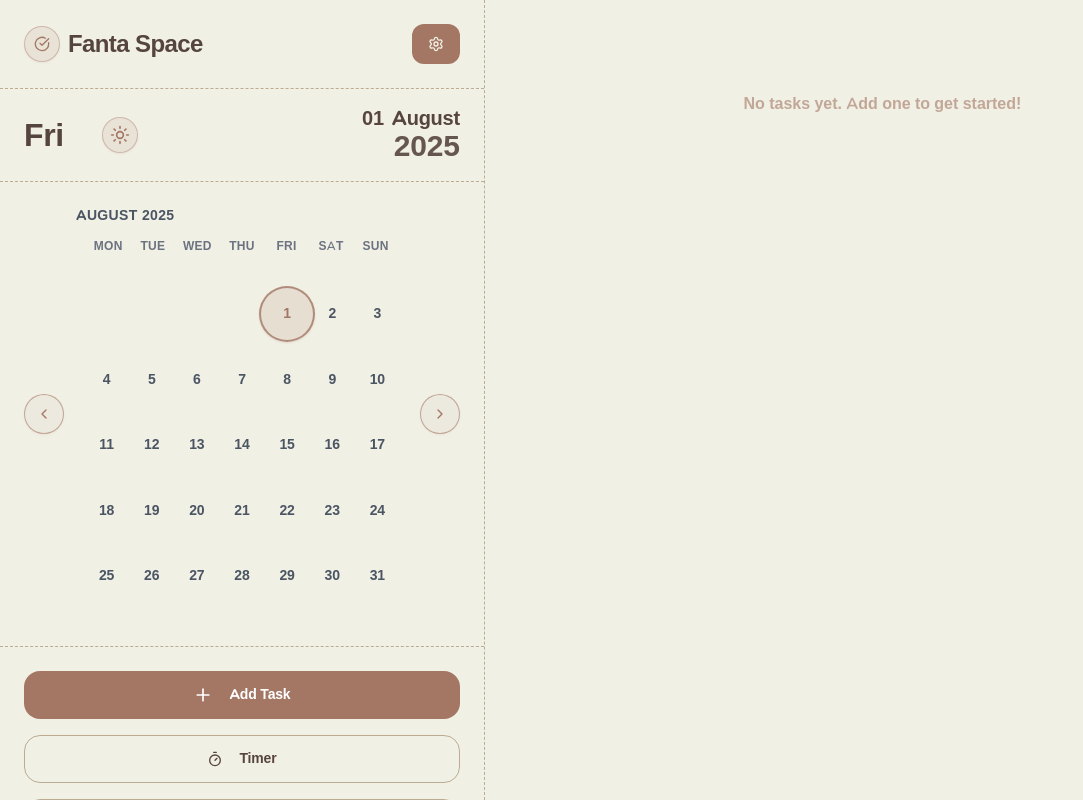
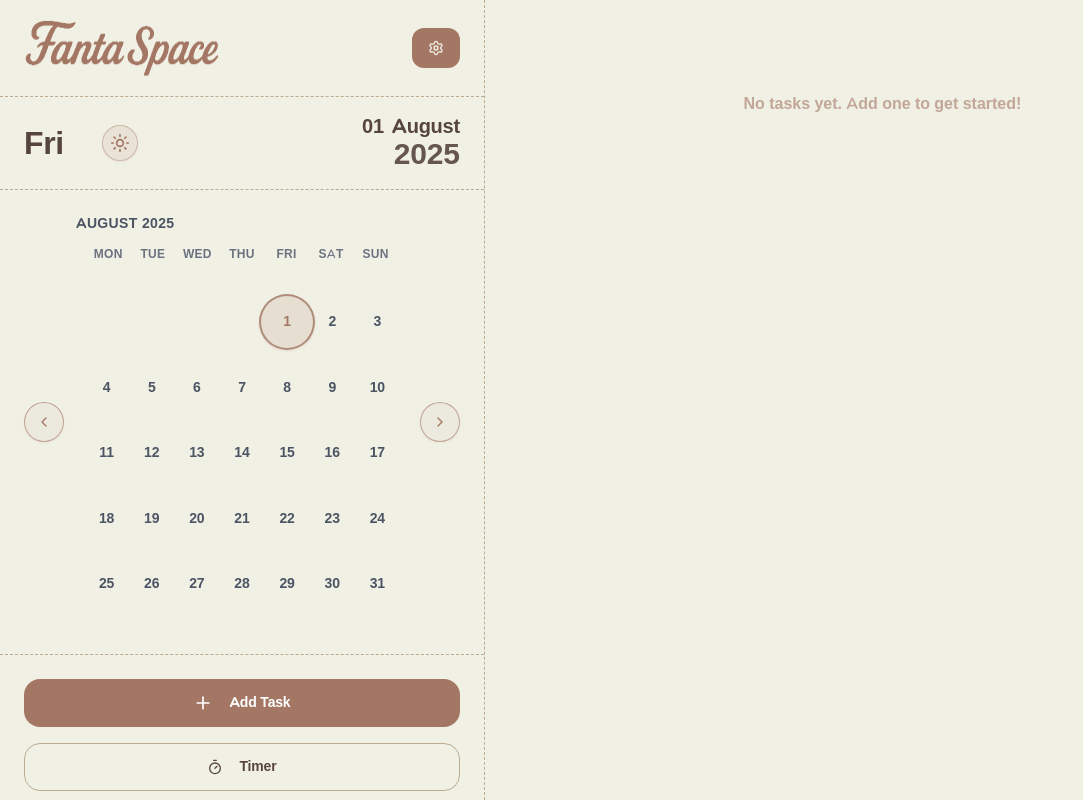
Before and after one commit to worldlyfantasy/priospace, a Next.js app: page / in a window 1280 px wide. Shown: the whole page, without its empty margins (0-1083 px from the left). Built offline with nearby package versions, Linux system fonts and the light colour scheme.

Commit message:
amend:update logo components and assets

```diff
--- a/app/home/page.js
+++ b/app/home/page.js
@@ -2,7 +2,6 @@
 
 import { motion } from "framer-motion";
 import {
-  CheckCircle,
   Timer,
   RotateCcw,
   Download,
@@ -17,6 +16,7 @@ import {
 } from "lucide-react";
 import { Button } from "@/components/ui/button";
 import { Card, CardContent } from "@/components/ui/card";
+import { FantaSpaceLogo } from "@/components/fanta-space-logo";
 
 const containerVariants = {
   hidden: { opacity: 0 },
@@ -89,11 +89,8 @@ export default function LandingPage() {
         transition={{ duration: 0.6 }}
       >
         <div className="container flex h-14 items-center">
-          <div className="flex items-center gap-3">
-            <div className="flex h-8 w-8 items-center justify-center rounded-lg bg-primary/10">
-              <CheckCircle className="h-4 w-4 text-primary" />
-            </div>
-            <span className="text-lg font-extrabold">Prio Space</span>
+          <div className="flex h-16 items-center gap-3">
+            <FantaSpaceLogo className="flex-shrink-0" width={200} />
           </div>
 
           <div className="ml-auto">
--- a/app/layout.js
+++ b/app/layout.js
@@ -17,7 +17,7 @@ const nunito = localFont({
 });
 
 export const metadata = {
-  title: "PrioSpace",
+  title: "FantaSpace",
   description: "Focus on what matters.",
 };
 
--- a/app/page.js
+++ b/app/page.js
@@ -7,8 +7,9 @@ import { DayNightCycle, AnimatedNumber } from "@/components/day-night-cycle";
 import { AnimatedYear } from "@/components/animated-year";
 import { WeeklyCalendar } from "@/components/weekly-calender";
 import { TaskList } from "@/components/task-list";
-import { Timer, Plus, BarChart3, Settings, CheckCircle } from "lucide-react";
+import { Timer, Plus, BarChart3, Settings } from "lucide-react";
 import { Button } from "@/components/ui/button";
+import { FantaSpaceLogo } from "@/components/fanta-space-logo";
 const AddTaskModal = dynamic(
   () =>
     import("@/components/add-task-modal").then((mod) => mod.AddTaskModal),
@@ -1087,12 +1088,9 @@ export default function Home() {
                 className="flex flex-col h-full"
               >
                 {/* Settings Button */}
-                <div className="p-6 border-b border-dashed flex items-center justify-between">
-                  <div className="flex items-center gap-2 text-2xl font-extrabold tracking-tight">
-                    <div className="flex h-9 w-9 items-center justify-center rounded-full border border-primary/40 bg-primary/10 shadow-sm shadow-primary/10">
-                      <CheckCircle className="h-4 w-4 text-primary" />
-                    </div>
-                    Fanta Space
+                <div className="px-6 py-4 border-b border-dashed flex items-center justify-between">
+                  <div className="flex h-16 items-center">
+                    <FantaSpaceLogo className="flex-shrink-0" width={200} />
                   </div>
                   <button
                     onClick={() => setShowSettings(true)}
--- /dev/null
+++ b/components/fanta-space-logo.js
@@ -0,0 +1,173 @@
+"use client";
+
+import { useEffect, useMemo, useRef, useState } from "react";
+
+const DEFAULT_WIDTH = 300;
+const COLOR_THRESHOLD = 28;
+const FEATHER_RANGE = 32;
+const LOGO_WIDTH = 2356;
+const LOGO_HEIGHT = 762;
+
+function removeBackground(image, displayWidth, fillColor) {
+  const sourceWidth = image.naturalWidth || image.width;
+  const sourceHeight = image.naturalHeight || image.height;
+  if (!sourceWidth || !sourceHeight) {
+    return null;
+  }
+
+  const ratio = displayWidth / sourceWidth;
+  const scale = Math.min(4, (window.devicePixelRatio || 1) * 2);
+  const width = Math.max(1, Math.round(displayWidth * scale));
+  const height = Math.max(1, Math.round(sourceHeight * ratio * scale));
+
+  const canvas = document.createElement("canvas");
+  canvas.width = width;
+  canvas.height = height;
+  const context = canvas.getContext("2d");
+
+  context.imageSmoothingEnabled = true;
+  context.imageSmoothingQuality = "high";
+  context.drawImage(image, 0, 0, width, height);
+
+  const imageData = context.getImageData(0, 0, width, height);
+  const data = imageData.data;
+
+  const background = [data[0], data[1], data[2]];
+
+  for (let i = 0; i < data.length; i += 4) {
+    const r = data[i];
+    const g = data[i + 1];
+    const b = data[i + 2];
+
+    const diff = Math.max(
+      Math.abs(r - background[0]),
+      Math.abs(g - background[1]),
+      Math.abs(b - background[2])
+    );
+
+    if (diff <= COLOR_THRESHOLD) {
+      data[i + 3] = 0;
+    } else if (diff <= COLOR_THRESHOLD + FEATHER_RANGE) {
+      const ratio = (diff - COLOR_THRESHOLD) / FEATHER_RANGE;
+      data[i + 3] = Math.round(data[i + 3] * ratio);
+    }
+  }
+
+  context.putImageData(imageData, 0, 0);
+
+  if (fillColor) {
+    context.globalCompositeOperation = "source-in";
+    context.fillStyle = fillColor;
+    context.fillRect(0, 0, width, height);
+    context.globalCompositeOperation = "source-over";
+  }
+
+  return { dataUrl: canvas.toDataURL("image/png"), intrinsicWidth: width, intrinsicHeight: height };
+}
+
+function getPrimaryColor() {
+  const styles = getComputedStyle(document.documentElement);
+  const value = styles.getPropertyValue("--primary").trim();
+  if (!value) {
+    return "currentColor";
+  }
+
+  if (value.startsWith("hsl")) {
+    return value;
+  }
+
+  if (/#|rgb|hsl/.test(value)) {
+    return value;
+  }
+
+  return `hsl(${value})`;
+}
+
+export function FantaSpaceLogo({
+  className = "",
+  width = DEFAULT_WIDTH,
+  alt = "Fanta Space logo",
+}) {
+  const [logoSrc, setLogoSrc] = useState(null);
+  const [intrinsicSize, setIntrinsicSize] = useState(() => ({
+    width,
+    height: width * (LOGO_HEIGHT / LOGO_WIDTH),
+  }));
+  const imageRef = useRef(null);
+
+  const height = useMemo(() => width * (LOGO_HEIGHT / LOGO_WIDTH), [width]);
+
+  useEffect(() => {
+    let mounted = true;
+
+    const processLogo = () => {
+      const image = imageRef.current;
+      if (!mounted || !image || !image.naturalWidth) {
+        return;
+      }
+
+      const color = getPrimaryColor();
+      const result = removeBackground(image, width, color);
+      if (result) {
+        setLogoSrc(result.dataUrl);
+        setIntrinsicSize({
+          width: result.intrinsicWidth,
+          height: result.intrinsicHeight,
+        });
+      }
+    };
+
+    if (!imageRef.current) {
+      const img = new window.Image();
+      img.crossOrigin = "anonymous";
+      img.onload = processLogo;
+      imageRef.current = img;
+      img.src = "/fanta-space-logo.png";
+      if (img.complete) {
+        processLogo();
+      }
+    } else if (imageRef.current.complete) {
+      processLogo();
+    } else {
+      imageRef.current.onload = processLogo;
+    }
+
+    const observer = new MutationObserver(processLogo);
+    observer.observe(document.documentElement, {
+      attributes: true,
+      attributeFilter: ["class"],
+    });
+
+    // process immediately in case no mutations occur
+    processLogo();
+
+    return () => {
+      mounted = false;
+      observer.disconnect();
+      if (imageRef.current) {
+        imageRef.current.onload = null;
+      }
+    };
+  }, [width]);
+
+  if (!logoSrc) {
+    return (
+      <span
+        className={`block ${className}`}
+        style={{ width, height }}
+        aria-hidden="true"
+      />
+    );
+  }
+
+  return (
+    <img
+      src={logoSrc}
+      alt={alt}
+      className={className || "inline-block"}
+      style={{ width, height }}
+      width={Math.round(intrinsicSize.width)}
+      height={Math.round(intrinsicSize.height)}
+    />
+  );
+}
--- a/package.json
+++ b/package.json
@@ -17,9 +17,11 @@
     "clsx": "^2.1.1",
     "date-fns": "^4.1.0",
     "framer-motion": "^12.23.6",
+    "iconv-lite": "^0.7.0",
     "lucide-react": "^0.525.0",
     "next": "15.4.2",
     "next-themes": "^0.4.6",
+    "raw-body": "^3.0.1",
     "react": "19.1.0",
     "react-dom": "19.1.0",
     "sonner": "^2.0.6",
```
Also changed, not shown: public/fanta-space-logo.png (added), 1 other file (tests, documents, lock files or other folders).
